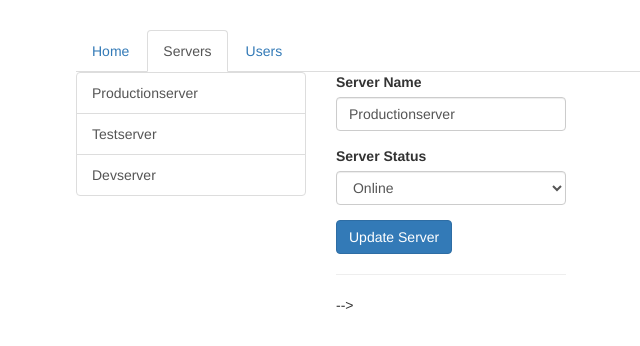
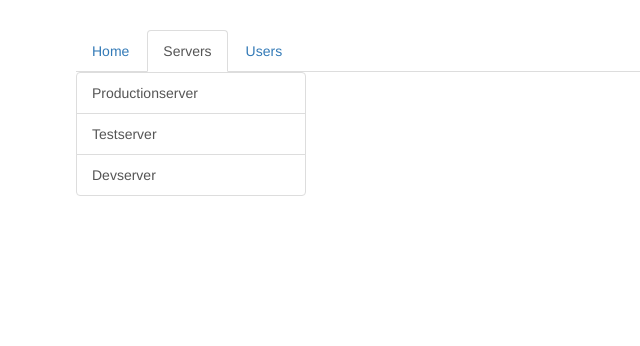
Before and after one commit to SheynaLew/routing-angular-course, an Angular app: page /servers in a window 1280 px wide. Shown: the top 346 px of the page, without its empty margins (189-829 px from the left). Built offline with nearby package versions, Linux system fonts and the light colour scheme.

Commit message:
setting up child or nested routes

```diff
--- a/src/app/app.module.ts
+++ b/src/app/app.module.ts
@@ -16,6 +16,7 @@ import { ServersService } from './servers/servers.service';
 
 const appRoutes: Routes = [
   {path: "", component: HomeComponent},
+
   {path: "users", component: UsersComponent, children: [
     {path: ":id/:name", component: UserComponent},
   ]},
--- a/src/app/servers/servers.component.html
+++ b/src/app/servers/servers.component.html
@@ -17,7 +17,7 @@
       <!-- routerLink knows the path you're on, so you get an error if you use something like "/servers" because it knows you're already on "home/servers" and tries to add "/servers" to the end of this. To get around that, leave off the "/" so it is only appended to the home route, or use "./" which does the same, or use "../" which takes you back a level and appends "/serves" to that level -->
     <!-- <button class="btn btn-primary" (click)="onReload()">Reload Page</button> -->
       <!-- navigate method does not know what path you're on so you won't get an error as it's not loading relative to the current route -->
-    <app-edit-server></app-edit-server>
+    <!-- <app-edit-server></app-edit-server>
     <hr> -->
     <router-outlet></router-outlet>
     <!-- <app-server></app-server> -->
```
